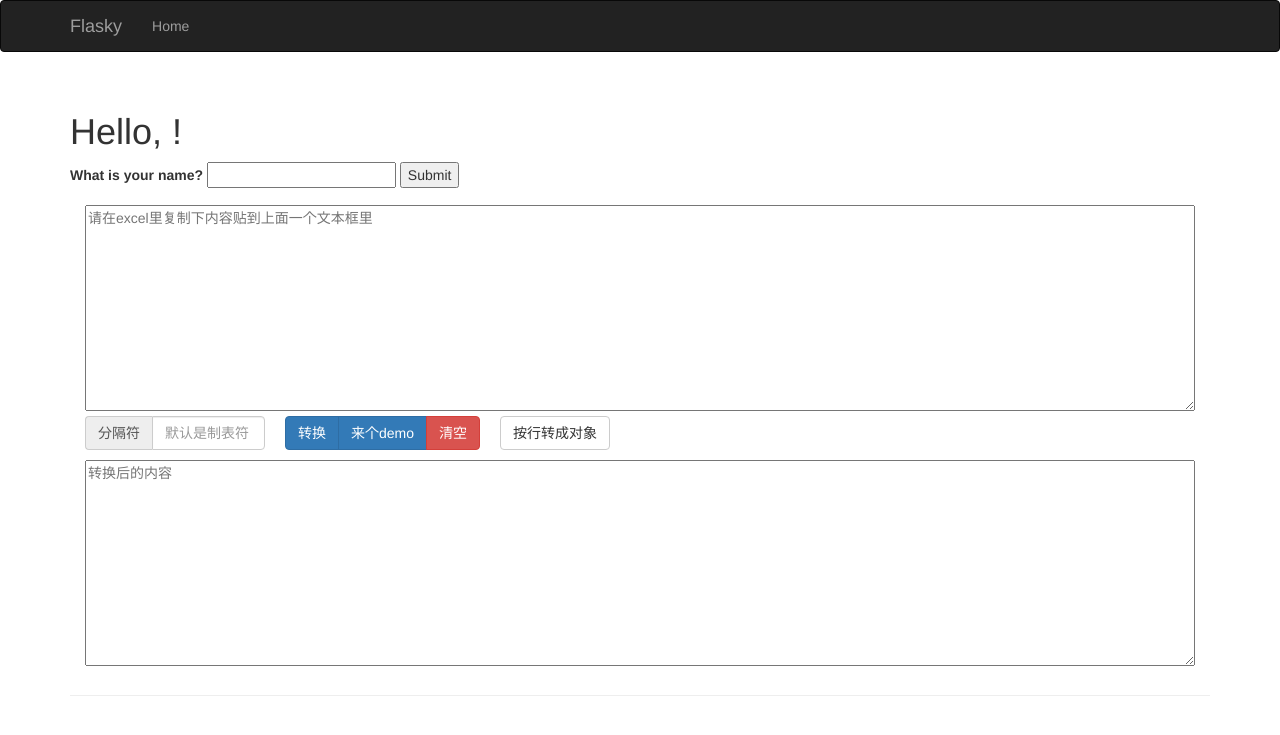
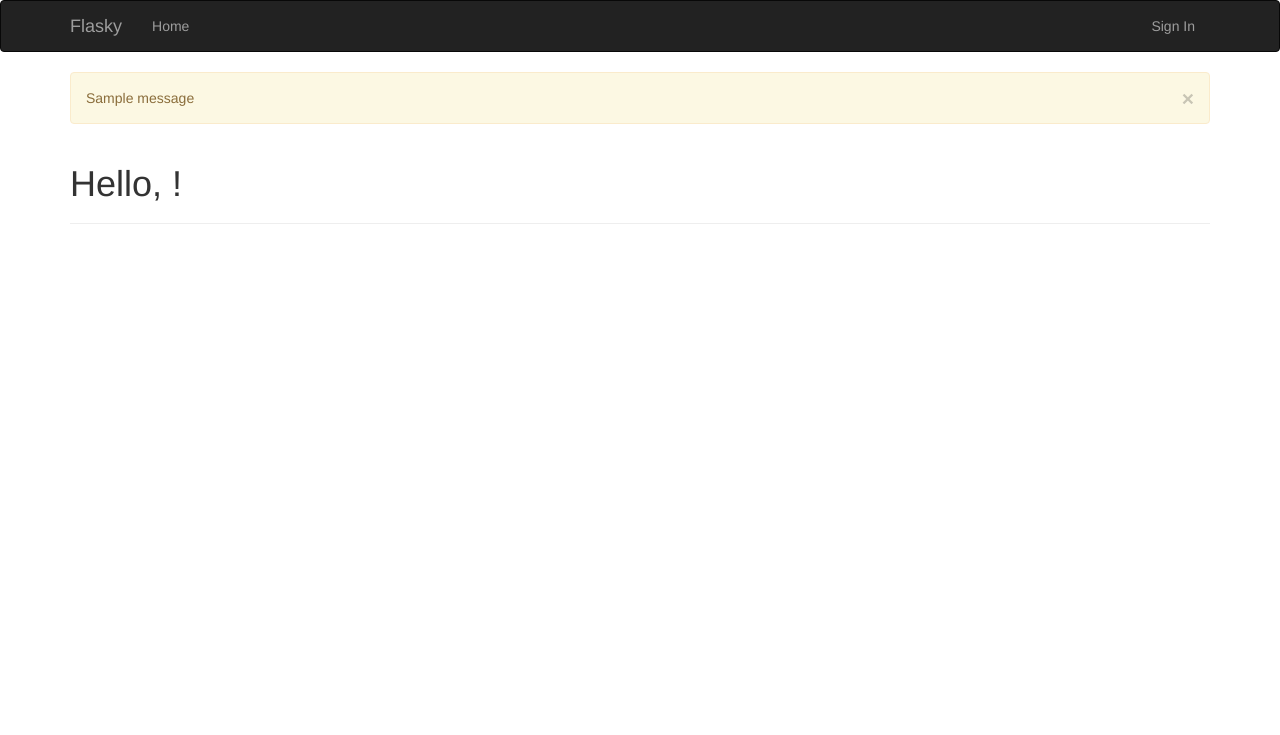
Before and after one commit to ezhangjun/FlaskBlog, a Flask app: page / in a window 1280 px wide. Shown: the top 735 px of the page. Run offline with Flask 2, Linux system fonts and the light colour scheme; tables that the repository leaves empty hold one stand-in row (Sample ...); one stand-in notice (Sample message) is shown; some libraries are stand-ins or nearby versions.

Commit message:
登录功能

```diff
--- /dev/null
+++ b/app/auth/__init__.py
@@ -0,0 +1,3 @@
+from flask import Blueprint
+auth = Blueprint('auth', __name__)
+from . import views
--- a/app/main/hello.py
+++ /dev/null
@@ -1,12 +0,0 @@
-# coding: UTF-8
-'''
-Created on 2017年1月23日
-
-@author: zhangjun
-'''
-from flask.ext.wtf import Form
-from wtforms import StringField, SubmitField
-from wtforms.validators import Required
-class NameForm(Form):
-    name = StringField('What is your name?', validators=[Required()])
-    submit = SubmitField('Submit')
--- a/app/main/views.py
+++ b/app/main/views.py
@@ -9,10 +9,9 @@ from flask import render_template, session, redirect, url_for
 from . import main
 # from .forms import NameForm
 from .. import db
-from hello import NameForm
+
 # from ..models import User
 @main.route('/', methods=['GET', 'POST'])
 def index():
-    form=NameForm()
-    print form.name.data
-    return render_template('user.html',form=form)
+
+    return render_template('user.html')
--- /dev/null
+++ b/app/templates/base.html
@@ -0,0 +1,41 @@
+{% extends "bootstrap/base.html" %}
+{% block title %}Flasky{% endblock %}
+{% block navbar %}
+<div class="navbar navbar-inverse" role="navigation">
+<div class="container">
+<div class="navbar-header">
+<button type="button" class="navbar-toggle"
+data-toggle="collapse" data-target=".navbar-collapse">
+<span class="sr-only">Toggle navigation</span>
+<span class="icon-bar"></span>
+<span class="icon-bar"></span>
+<span class="icon-bar"></span>
+</button>
+<a class="navbar-brand" href="/">Flasky</a>
+</div>
+<div class="navbar-collapse collapse">
+<ul class="nav navbar-nav">
+<li><a href="/">Home</a></li>
+</ul>
+    <ul class="nav navbar-nav navbar-right">
+{% if current_user.is_authenticated %}
+<li><a href="{{ url_for('auth.logout') }}">Sign Out</a></li>
+{% else %}
+<li><a href="{{ url_for('auth.login') }}">Sign In</a></li>
+{% endif %}
+</ul>
+</div>
+</div>
+</div>
+{% endblock %}
+{% block content %}
+<div class="container">
+{% for message in get_flashed_messages() %}
+<div class="alert alert-warning">
+<button type="button" class="close" data-dismiss="alert">&times;</button>
+{{ message }}
+</div>
+{% endfor %}
+{% block page_content %}{% endblock %}
+</div>
+{% endblock %}
--- a/app/templates/user.html
+++ b/app/templates/user.html
@@ -1,143 +1,7 @@
-{% extends "bootstrap/base.html" %}
-
+{% extends "base.html" %}
 {% block title %}Flasky{% endblock %}
-{% block navbar %}
-<div class="navbar navbar-inverse" role="navigation">
-<div class="container">
-<div class="navbar-header">
-<button type="button" class="navbar-toggle"
-data-toggle="collapse" data-target=".navbar-collapse">
-<span class="sr-only">Toggle navigation</span>
-<span class="icon-bar"></span>
-<span class="icon-bar"></span>
-<span class="icon-bar"></span>
-</button>
-<a class="navbar-brand" href="/">Flasky</a>
-</div>
-<div class="navbar-collapse collapse">
-<ul class="nav navbar-nav">
-<li><a href="/">Home</a></li>
-</ul>
-</div>
-</div>
+{% block page_content %}
+<div class="page-header">
+<h1>Hello, {{ name }}!</h1>
 </div>
 {% endblock %}
-{% block content %}
-<div class="container">
-<div class="page-header">
-<h1>Hello, {{ name }}!</h1>
-<form method="POST">
-{{ form.hidden_tag() }}
-{{ form.name.label }} {{ form.name(id='my-text-field') }}
-{{ form.submit() }}
-</form>
-<div class="panel-body">
-		<!--内容块开始-->
-		<div>
-			<textarea id="content" name="RawJson" class="json_input" rows="10" style="width: 100%;" spellcheck="false" placeholder="请在excel里复制下内容贴到上面一个文本框里"></textarea>
-		</div>
-
-		<div class="input-group" style="width:180px;float:left;margin-right:20px ;">
-			<span class="input-group-addon" id="basic-addon1">分隔符</span>
-			<input type="text" class="form-control" id="fgfstr" placeholder="默认是制表符" aria-describedby="basic-addon1">
-		</div>
-		<div class="btn-group" role="group" aria-label="..." style="float:left;margin-right:20px">
-			 <button type="button" class="btn btn-primary" id="changebtn">转换</button>
-			  <button type="button" class="btn btn-primary" id="testcase">来个demo</button>
-			   <button type="button" class="btn btn-danger" onclick="$('textarea').val('')">清空</button>
-		</div>
-
-		<div class="btn-group" role="group" aria-label="..." style="float:left;margin-right:20px">
-		 <button id="sels" type="button" class="btn btn-default dropdown-toggle" data-toggle="dropdown" aria-haspopup="true" aria-expanded="false">按行转成对象</button>
-		  <ul class="dropdown-menu">
-		  	<li><a href="javascript:;" onclick="c(0,this)">按行转成对象</a></li>
-		    <li><a href="javascript:;" onclick="c(1,this)">按行转成数组</a></li>
-		  </ul>
-		 </div>
-		 <div style="clear: both;"></div>
-		<div style="padding-top: 10px;">
-			<textarea id="result" name="RawJson" class="json_input" rows="10" style="width: 100%;" spellcheck="false" placeholder="转换后的内容"></textarea>
-		</div>
-		<input type="hidden" id="ctype" value="0">
-		<!--内容块结束-->
-	</div>
-</div>
-</div>
-
-{% endblock %}
-
-{% block scripts %}
-{{ super() }}
-<script>
-   $("#testcase").click(function(){
-		$("#content").val("name	payment	url	asdf\naaa中文测试	999	http://www.bejson.com	asdf\nbbb	888	http://www.bejson.com	asdf\nccc中文测试	777	http://www.bejson.com	asdf\nddd	666	http://www.bejson.com	asdf\neee中文测试	555	http://www.bejson.com	asdf\nfff	444	http://www.bejson.com	asdf");
-	});
-		function c(t,o){
-			$("#ctype").val(t);
-			$("#sels").text($(o).text());
-		}
-		var fgf = /\t/;
-		function ctyperow(){
-			fgf = $("#fgfstr").val()||fgf;
-			var ctype = $("#ctype").val();
-			var txt = $("#content").val() ;
-			var datas = txt.split("\n");
-			var html = "[\n";
-			var keys = [];
-			for(var i=0;i< datas.length;i++){
-				var ds = datas[i].split(fgf);
-				if(i==0){
-
-					if(ctype=="0"){
-						keys = ds;
-					}else{
-						html+="[";
-						for(var j=0;j<ds.length;j++){
-							html+= '"'+ds[j]+'"';
-							if(j<ds.length-1){
-								html+=",";
-							}
-						}
-						html+="],\n";
-					}
-				}else{
-					if(ds.length==0)continue;
-					if(ds.length==1){
-						ds[0]=="";
-						continue;
-					}
-					html+=ctype=="0"?"{":"[";
-					for(var j=0;j<ds.length;j++){
-						var d = ds[j];
-						if(d=="")continue;
-						if(ctype=="0"){
-						html+='"'+keys[j]+'":"'+d+'"';
-						}else{
-							html+='"'+d+'"';
-						}
-						if(j<ds.length-1){
-							html+=',';
-						}
-					}
-					html+=ctype=="0"?"}":"]";
-					if(i< datas.length-1)
-					html+=",\n";
-				}
-
-
-			}
-			 html += "\n]";
-			$("#result").val(html);
-		}
-		$("#content").bind("change1",function(){
-			var ctype = $("#ctype").val();
-			var txt = "";
-			if(ctype=="0"){
-				txt = ctype0();
-			}
-		})
-		$("#changebtn").click(function(){
-			ctyperow(true);
-		});
-</script>
-{% endblock %}
--- a/config.py
+++ b/config.py
@@ -24,8 +24,7 @@ class DevelopmentConfig(Config):
     MAIL_USE_TLS = True
     MAIL_USERNAME = os.environ.get('MAIL_USERNAME')
     MAIL_PASSWORD = os.environ.get('MAIL_PASSWORD')
-    SQLALCHEMY_DATABASE_URI = os.environ.get('DEV_DATABASE_URL') or \
-    'sqlite:///' + os.path.join(basedir, 'data-dev.sqlite')\
+    SQLALCHEMY_DATABASE_URI = "mysql+mysqldb://root:123456@127.0.0.1/flaskblog?charset=utf8"
 
 class TestingConfig(Config):
     TESTING = True
```
Also changed, not shown: app/__init__.py (+12 -2 lines), app/auth/forms.py (added, +12 -0 lines), app/auth/views.py (added, +17 -0 lines), app/models.py (+23 -11 lines), app/templates/auth/login.html (added, +11 -0 lines), manage.py (+10 -10 lines).
